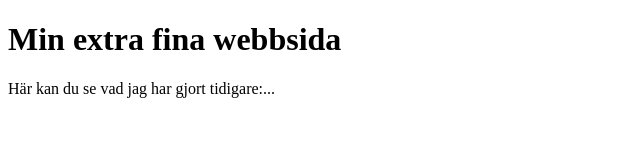
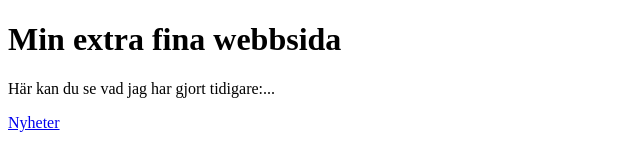
Before and after one commit to Gragru/TjuvPolis1, a plain HTML site: page index.html in a window 1280 px wide. Shown: the full height of the page, 0-640 px from the left. Drawn offline with Linux system fonts and the light colour scheme.

Commit message:
Lagt till länk

```diff
--- a/index.html
+++ b/index.html
@@ -9,5 +9,6 @@
 <body>
     <h1>Min extra fina webbsida</h1>
     <p>Här kan du se vad jag har gjort tidigare:...</p>
+    <a href="https://dn.se">Nyheter</a>
 </body>
 </html>
```
